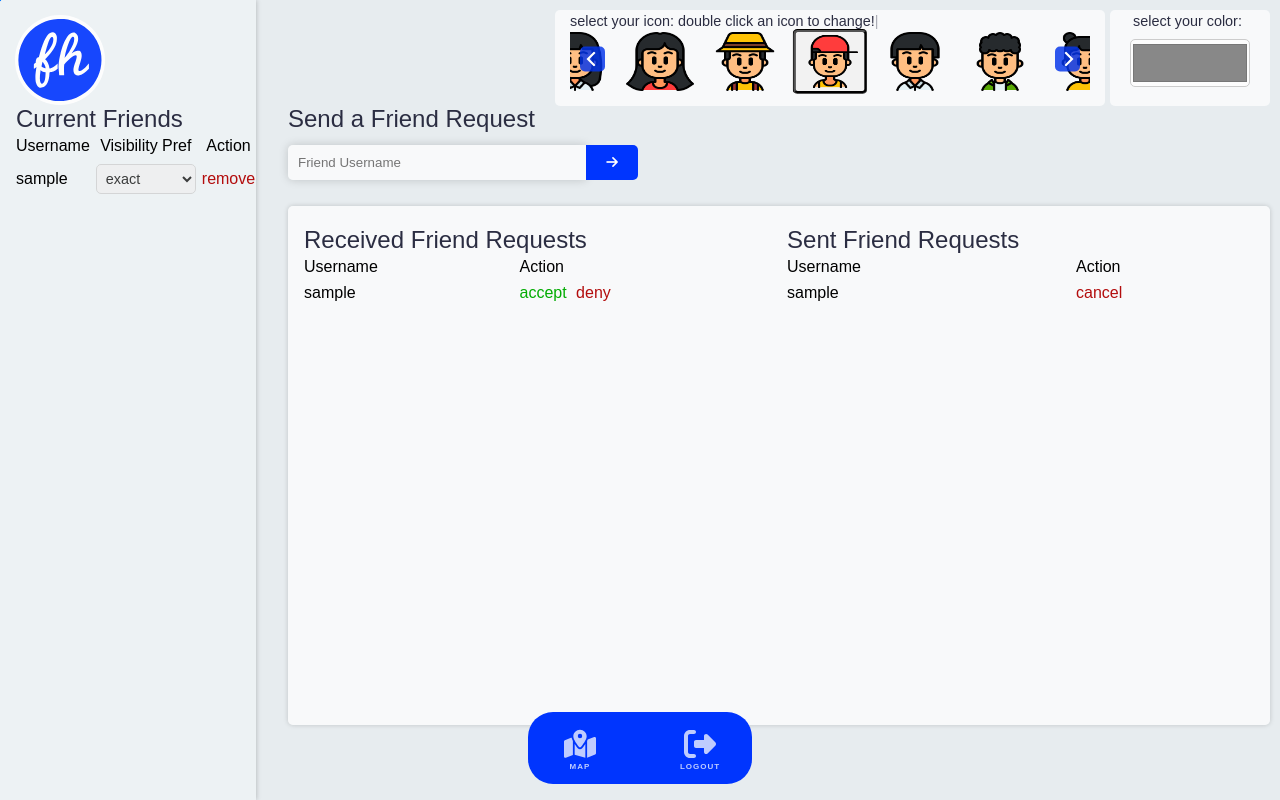
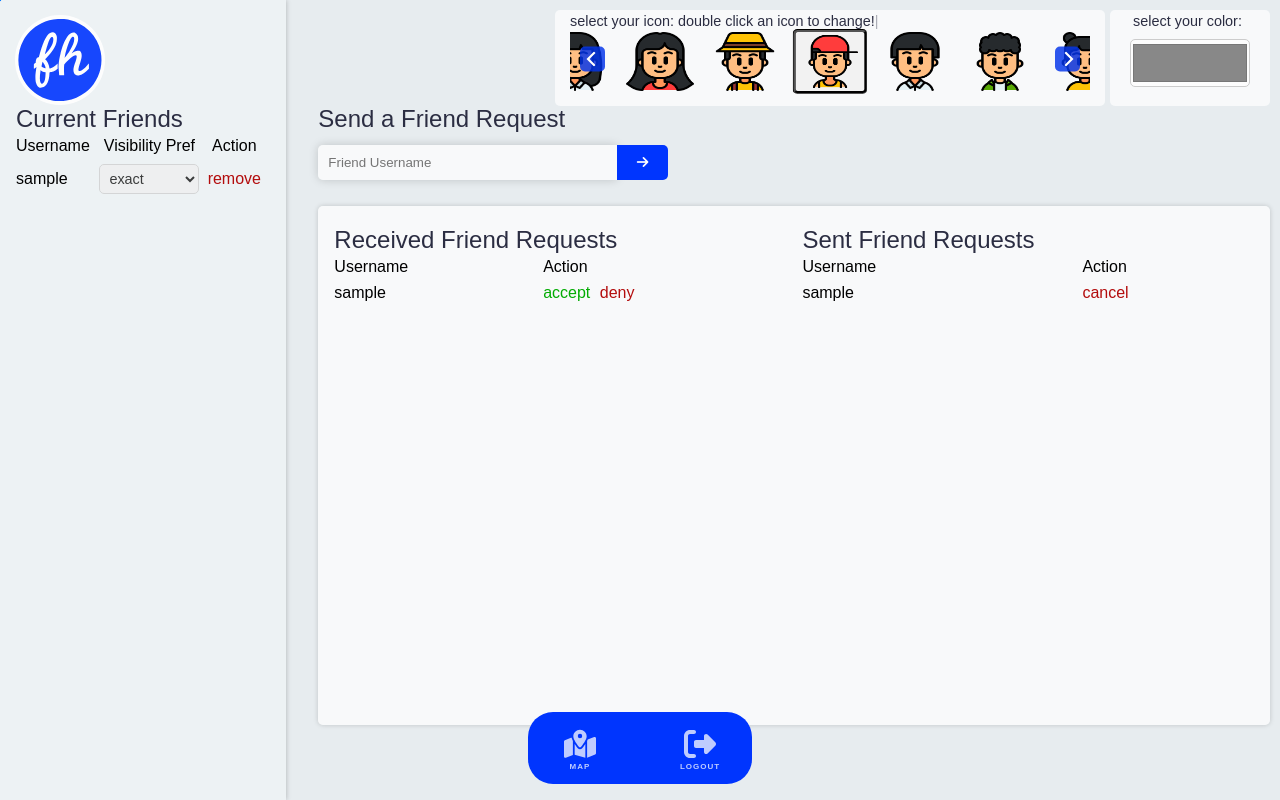
Before and after one commit to ChicoState/FriendHub, a Django app: page /friendList/ in a window 1280 px wide. Run offline with Django 4.2, Linux system fonts and the light colour scheme; a user stored in the database is signed in; tables that the repository leaves empty hold one stand-in row (values such as "Sample post"); some web fonts are replaced.

Commit message:
resolved #106

```diff
--- a/static/css/friends.css
+++ b/static/css/friends.css
@@ -214,9 +214,9 @@ p {
   padding-top: 100px;
   background-color: #edf2f4;
   padding-left: 1rem;
-  flex: 1;
   box-shadow: 0 0 5px rgba(0, 0, 0, 0.250);
-  max-width: 20%;
+  width: 23%;
+  overflow:auto;
   padding-right: 1rem;
 }
 
```
